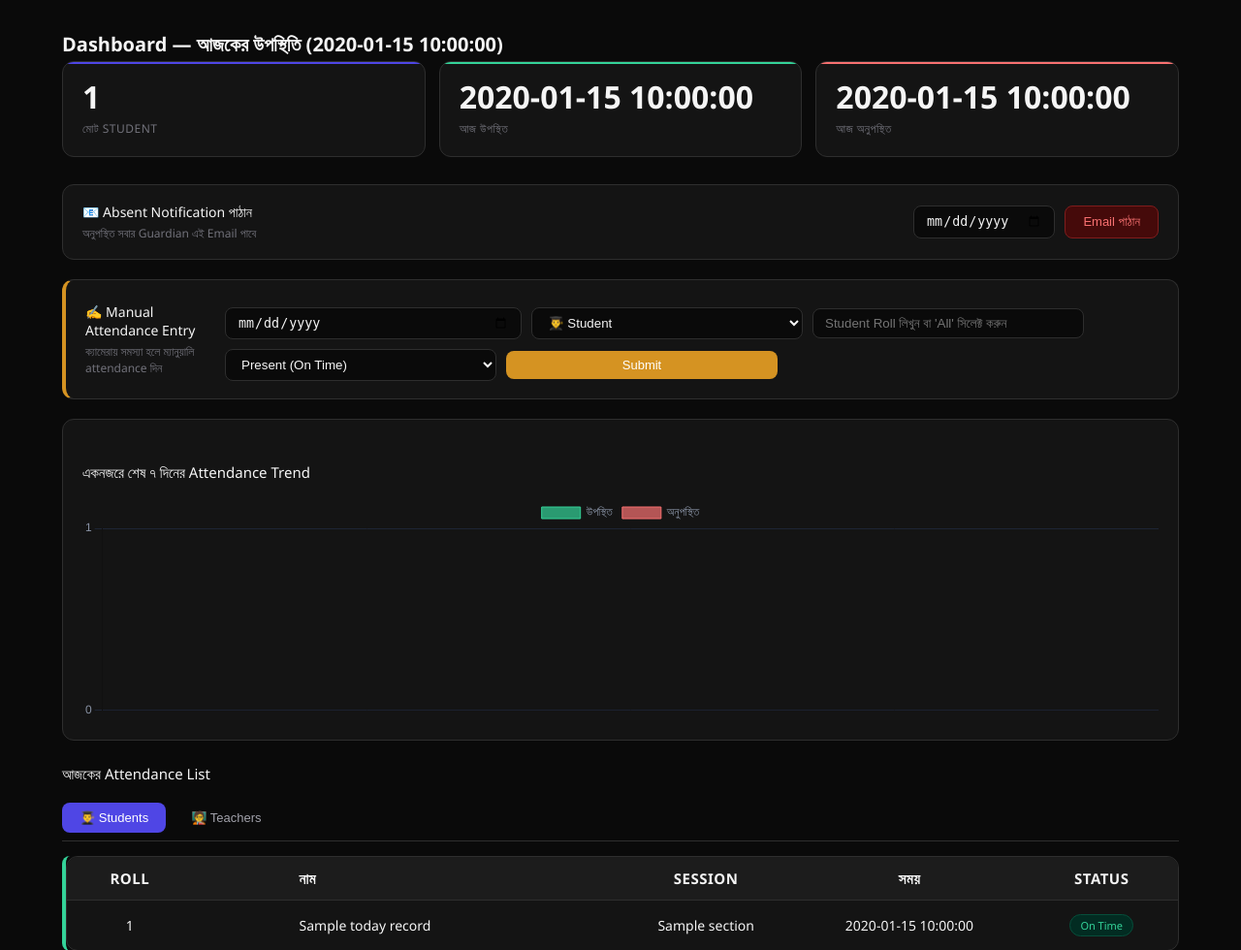
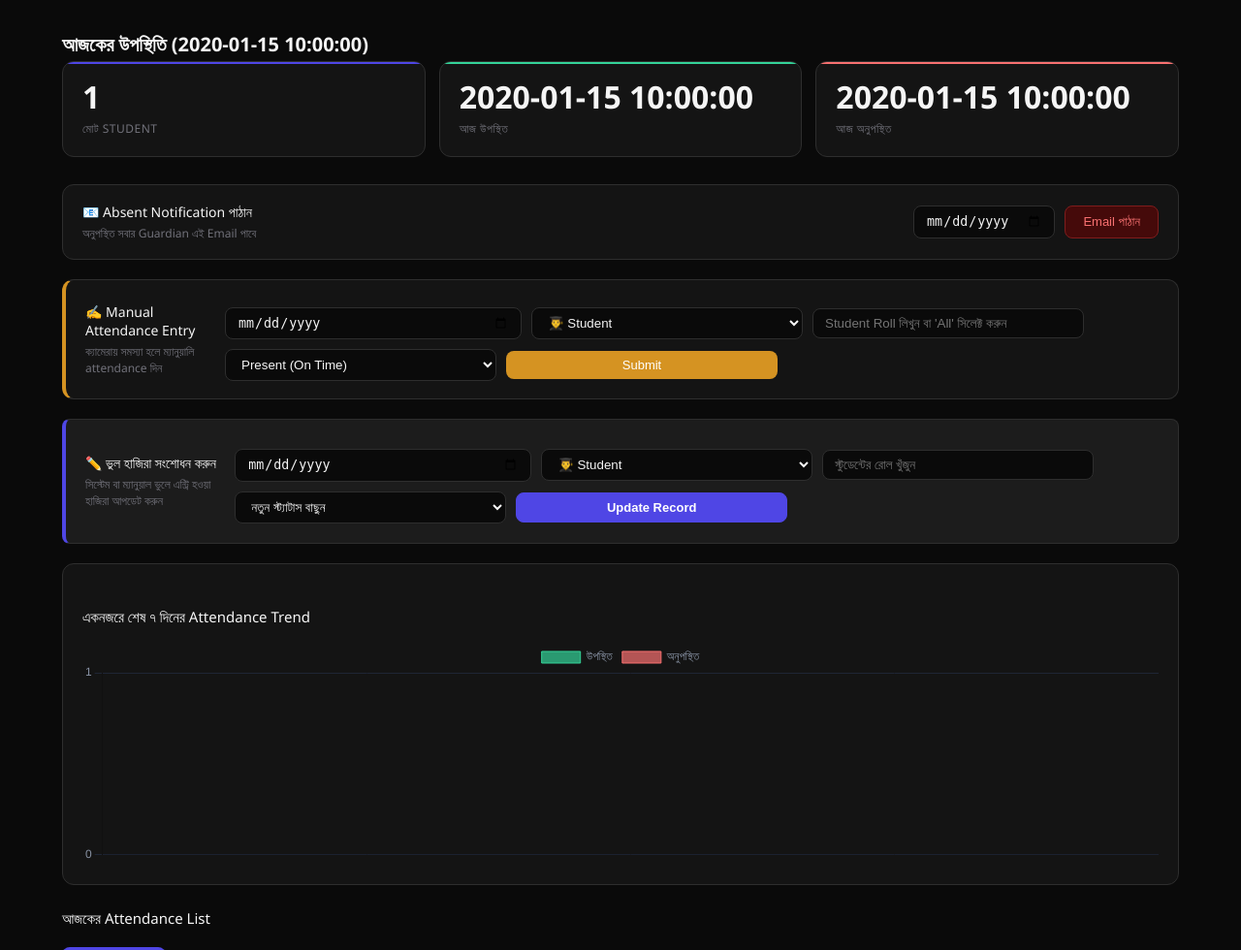
Before and after one commit to musfiqurshahriar/face-recognition-attendance-system, a Python web app: template frontend/templates/admin/dashboard.html in a window 1280 px wide. Shown: the top 980 px of the page at 97% size. Run offline with Jinja, Linux system fonts and the light colour scheme; the template is opened without the code that fills it: most values are stand-ins (such as "Sample title", 1, 10 or a date in 2020).

Commit message:
Added Edit Attendance Feature

```diff
--- a/frontend/templates/admin/dashboard.html
+++ b/frontend/templates/admin/dashboard.html
@@ -1,7 +1,7 @@
 {% extends "base.html" %}
 {% block content %}
 
-<h2>Dashboard — আজকের উপস্থিতি ({{ today }})</h2>
+<h2>আজকের উপস্থিতি ({{ today }})</h2>
 
 <div class="stats-grid">
     <div class="stat-card">
@@ -79,6 +79,132 @@
         </button>
     </form>
 </div>
+
+<div class="notification-box"
+    style="margin-top: 20px; border-left: 4px solid var(--accent); background-color: var(--bg-card); padding: 20px; border-radius: 8px;">
+
+    <div>
+
+        <h3>✏️ ভুল হাজিরা সংশোধন করুন</h3>
+
+        <p>সিস্টেম বা ম্যানুয়াল ভুলে এন্ট্রি হওয়া হাজিরা আপডেট করুন</p>
+
+    </div>
+
+
+
+    <form action="{{ url_for('admin.update_attendance') }}" method="POST"
+        style="display:flex; flex-wrap:wrap; gap:10px; align-items:center; margin-top: 10px;">
+
+
+
+        <input type="date" name="update_date" value="{{ today }}" required
+            style="background:var(--bg-primary); border:1px solid var(--border); border-radius:8px; padding:7px 12px; color:var(--text-primary); width: 280px; outline: none;">
+
+
+
+        <select name="role" id="edit_role_selector" required onchange="toggleEditDatalist()"
+            style="background:var(--bg-primary); border:1px solid var(--border); border-radius:8px; padding:7px 12px; color:var(--text-primary); width: 280px; outline: none;">
+
+            <option value="student">👨‍🎓 Student</option>
+
+            <option value="teacher">🧑‍🏫 Teacher</option>
+
+        </select>
+
+
+
+        <input type="text" name="student_roll" id="edit_target_input" list="edit_student_list"
+            placeholder="স্টুডেন্টের রোল খুঁজুন" required
+            style="background:var(--bg-primary); border:1px solid var(--border); border-radius:8px; padding:7px 12px; color:var(--text-primary); width: 280px; outline: none;">
+
+
+
+        <datalist id="edit_student_list">
+
+            {% for student in all_registered_students %}
+
+            <option value="{{ student.roll }}">[{{ student.name }}]</option>
+
+            {% endfor %}
+
+        </datalist>
+
+
+
+        <datalist id="edit_teacher_list">
+
+            {% for teacher in all_registered_teachers %}
+
+            <option value="{{ teacher.name }}">({{ teacher.designation }})</option>
+
+            {% endfor %}
+
+        </datalist>
+
+
+
+        <select name="new_status" required
+            style="background:var(--bg-primary); border:1px solid var(--border); border-radius:8px; padding:7px 12px; color:var(--text-primary); width: 280px; outline: none;">
+
+            <option value="">নতুন স্ট্যাটাস বাছুন</option>
+
+            <option value="On Time">Present (On Time)</option>
+
+            <option value="Late">Present (Late)</option>
+
+            <option value="Absent">Absent</option>
+
+        </select>
+
+
+
+        <button type="submit" class="btn-primary"
+            style="background-color: var(--accent); border: 1px solid var(--accent); padding: 7px 15px; border-radius: 8px; color: white; cursor: pointer; width: 280px; font-weight: bold; transition: all 0.2s;">
+
+            Update Record
+
+        </button>
+
+    </form>
+
+</div>
+
+
+
+<script>
+
+    function toggleEditDatalist() {
+
+        var role = document.getElementById('edit_role_selector').value;
+
+        var input = document.getElementById('edit_target_input');
+
+
+
+        // আগে থেকে লেখা কিছু থাকলে তা মুছে ফেলবে
+
+        input.value = '';
+
+
+
+        if (role === 'student') {
+
+            input.setAttribute('list', 'edit_student_list');
+
+            input.placeholder = "স্টুডেন্টের রোল খুঁজুন";
+
+        } else {
+
+            input.setAttribute('list', 'edit_teacher_list');
+
+            input.placeholder = "টিচারের নাম খুঁজুন";
+
+        }
+
+    }
+
+</script>
 
 <div class="chart-box">
     <h3>একনজরে শেষ ৭ দিনের Attendance Trend</h3>
```
Also changed, not shown: backend/routes/admin.py (+44 -0 lines).
